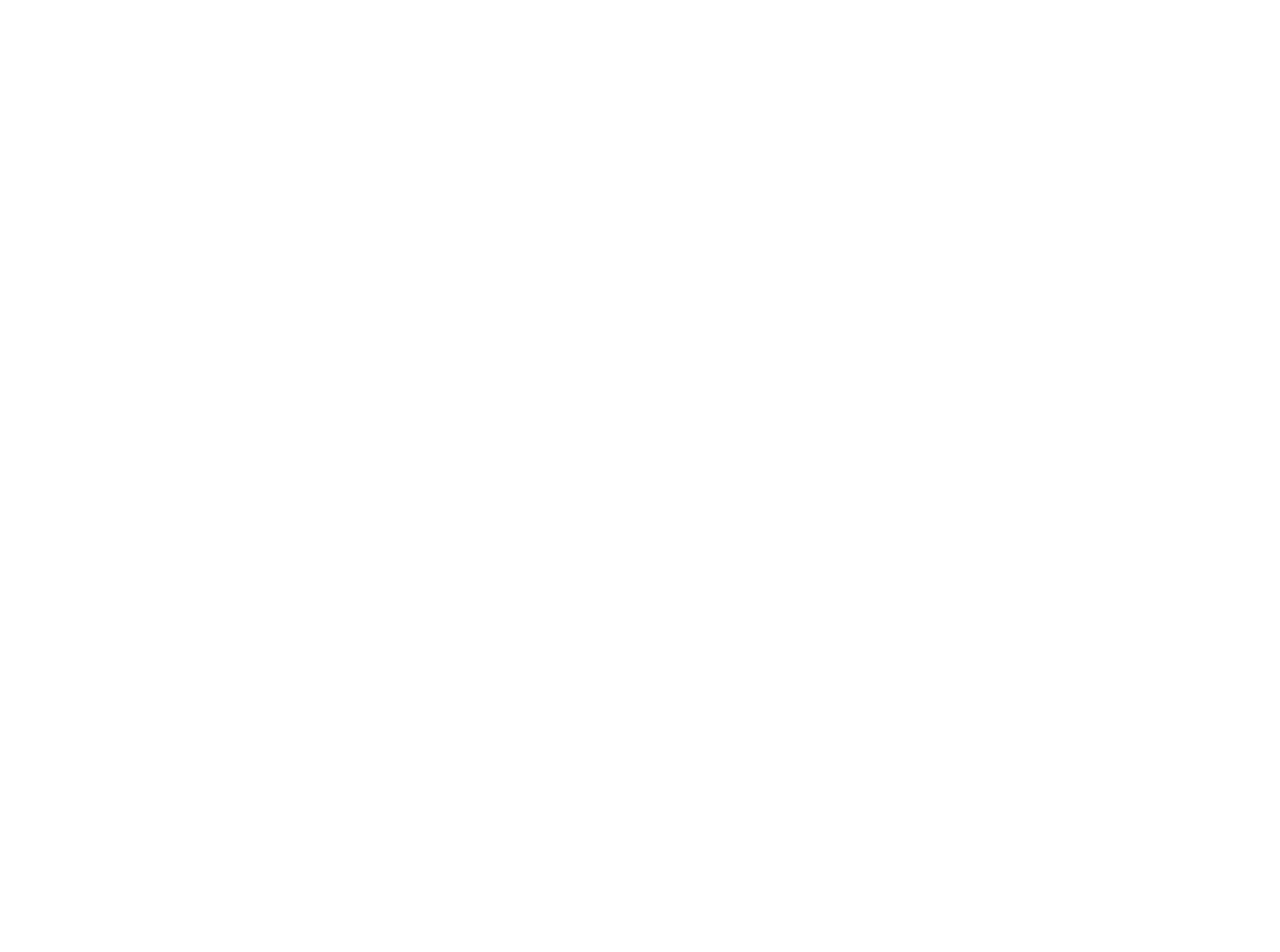
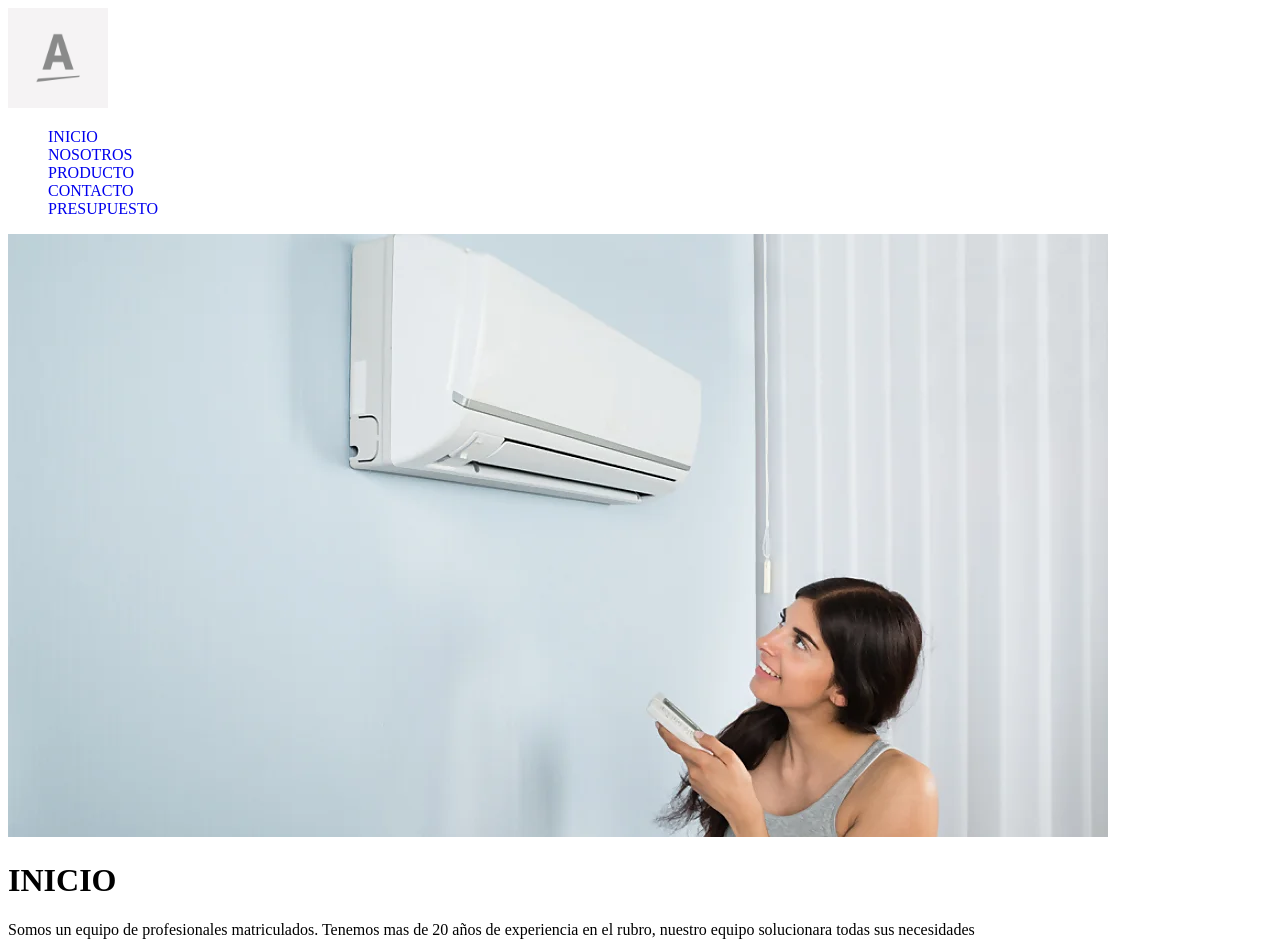
Before and after one commit to JonathanAguirre28/DesarrolloWeb-CSS, a plain HTML site: page index.html in a window 1280 px wide. Shown: the top 952 px of the page. Before the commit the page ends 800 px from the top, so only its background shows below. Drawn offline with Linux system fonts and the light colour scheme.

Commit message:
vinculando mi index con css

```diff
--- a/css/style.css
+++ b/css/style.css
@@ -0,0 +1,3 @@
+.footer__Imagen, .header__Imagen{width: 100px; height: auto;}
+a{text-decoration: none; }
+ul{list-style: none;}
--- a/index.html
+++ b/index.html
@@ -1,5 +1,6 @@
 <!DOCTYPE html>
 <html lang="es">
+
 <head>
     <meta charset="UTF-8">
     <meta http-equiv="X-UA-Compatible" content="IE=edge">
@@ -8,7 +9,55 @@
     <title>HOME</title>
     <link rel="stylesheet" href="css/style.css">
 </head>
+
 <body>
+    <div class="Grid">
+        <header class="Header__Encabezado">
+            <div>
+                <img src="imagenes/icono.jpg" alt="ImgLogo" class="header__Imagen">
+            </div>
+            <ul>
+                <li><a href="index.html">INICIO</a></li>
+                <li><a href="pages/nosotros.html">NOSOTROS</a></li>
+                <li><a href="pages/producto.html">PRODUCTO</a></li>
+                <li><a href="pages/contacto.html">CONTACTO</a></li>
+                <li><a href="pages/presupuesto.html">PRESUPUESTO</a></li>
+            </ul>
+        </header>
+        <main>
+            <div>
+                <img src="imagenes/imagenheader1.webp" alt="ImagenMain">
+            </div>
+            <div>
+                <h1>INICIO</h1>
+            </div>
+            <div>
+                <p>Somos un equipo de profesionales matriculados. Tenemos mas de 20 años de experiencia en el rubro,
+                    nuestro equipo solucionara todas sus necesidades</p>
+            </div>
+            <div>
+                <img src="imagenes/imagen5.jpeg" alt="ImagenMain2">
+            </div>
+            <div>
+                <p>Somos una empresa avocada a la instalación de split y aires acondicionados de manera estética,
+                    prolija y eficiente. siempre protegiendo y privilegiando la conformidad de nuestros clientes.</p>
+            </div>
+        </main>
+        <footer>
+            <div>
+                <img src="imagenes/icono.jpg" alt="ImgFoo" class="footer__Imagen">
+            </div>
+            <div>
+                <h3>REDES SOCIALES</h3>
+                <a href="https://www.instagram.com/aireacondicionado_aguirre/" target="_blank"></a>
+            </div>
+            <div>
+                <h3>CONTACTO</h3>
+                <h3>011-2559-2688</h3>
+            </div>
+        </footer>
+    </div>
 
 </body>
+
 </html>
```
